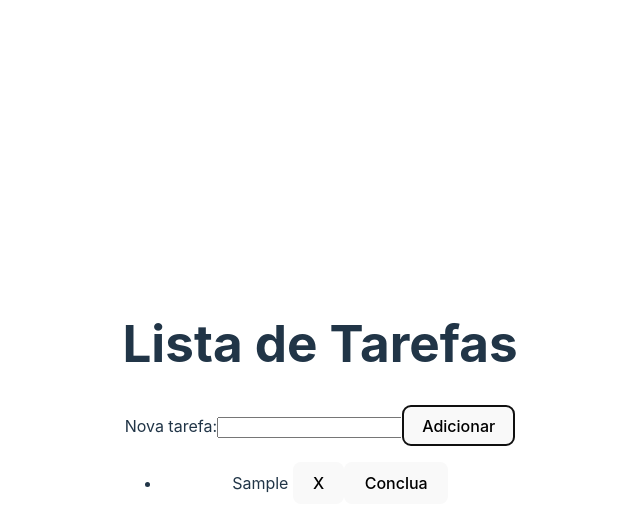
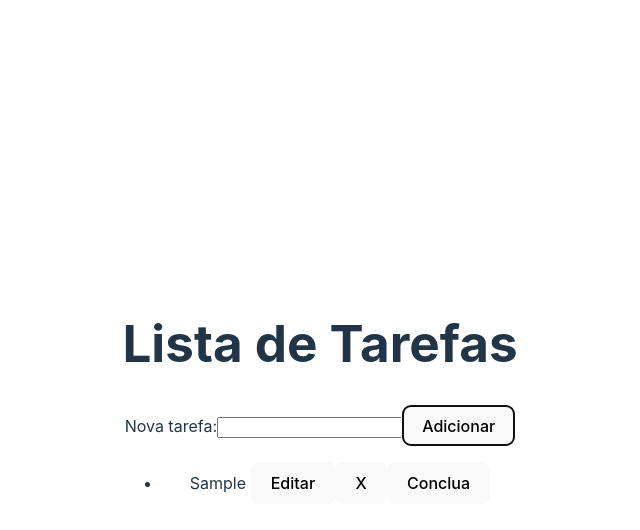
Before and after one commit to arturgomes/todo-simples, a React (Vite) app: page / in a window 1280 px wide. Both pictures are taken after typing "Sample" into the empty fields and a click on the button "Adicionar". Shown: the top 530 px of the page, without its empty margins (320-960 px from the left). Built offline with nearby package versions, Linux system fonts and the light colour scheme.

Commit message:
feat: :sparkles: editar tarefa

```diff
--- a/src/components/TodoApp/index.tsx
+++ b/src/components/TodoApp/index.tsx
@@ -24,12 +24,20 @@ export default function TodoApp() {
       return todo
     }))
   }
+  const editarTarefa = (todoId: number, novoText: string) => {
+    setTodos(todos => todos.map(todo => {
+      if (todo.id === todoId) {
+        return { ...todo, text: novoText }
+      }
+      return todo
+    }))
+  }
   console.log(todos)
   return (
     <div>
       <h1>Lista de Tarefas</h1>
       <TodoForm addTodo={addTodo} />
-      <TodoList todos={todos} deleteTodo={deleteTodo} markDone={markDone} />
+      <TodoList todos={todos} deleteTodo={deleteTodo} markDone={markDone} editarTarefa={editarTarefa} />
     </div>
   );
 }
--- a/src/components/TodoItem/index.tsx
+++ b/src/components/TodoItem/index.tsx
@@ -1,5 +1,9 @@
+import { useEffect, useState } from "react";
+
 export default function TodoItem(props: any) {
-  const { todo, deleteTodo, markDone } = props;
+  const { todo, deleteTodo, markDone, editarTarefa } = props;
+  const [editar, setEditar] = useState(false);
+  const [novoValor, setNovoValor] = useState('')
 
   const handleDelete = () => {
     console.log("o id da tarefa eh ", todo.id)
@@ -9,10 +13,26 @@ export default function TodoItem(props: any) {
     console.log("o id da tarefa eh ", todo.id)
     markDone(todo.id);
   };
-
+  const handleEditar = () => {
+    setEditar(editar => !editar)
+  }
+  const handleChange = (event: React.ChangeEvent<HTMLInputElement>) => {
+    // setTodo(event.target.value);
+    setNovoValor(event.target.value)
+    editarTarefa(todo.id, event.target.value)
+  };
   return (
     <li>
-      {todo.text} <button onClick={handleDelete}>X</button><button onClick={handleMark}>{todo.completed ? "Cancele" : "Conclua"}</button>
+      <div>
+
+        {todo.text} <button onClick={handleEditar}>{editar ? "Fechar" : "Editar"}</button><button onClick={handleDelete}>X</button><button onClick={handleMark}>{todo.completed ? "Cancele" : "Conclua"}</button>
+      </div>
+      {editar &&
+        (
+          <div>
+            <input type="text" value={novoValor} onChange={handleChange} />
+          </div>
+        )}
     </li>
   );
 }
--- a/src/components/TodoList/index.tsx
+++ b/src/components/TodoList/index.tsx
@@ -1,12 +1,12 @@
 import TodoItem from "../TodoItem";
 
 export default function TodoList(props: any) {
-  const { todos, deleteTodo, markDone } = props;
+  const { todos, deleteTodo, markDone, editarTarefa } = props;
 
   return (
     <ul>
       {todos.map((todo: any) => (
-        <TodoItem key={todo.id} todo={todo} markDone={markDone} deleteTodo={deleteTodo} />
+        <TodoItem key={todo.id} todo={todo} markDone={markDone} editarTarefa={editarTarefa} deleteTodo={deleteTodo} />
       ))}
     </ul>
   );
```
